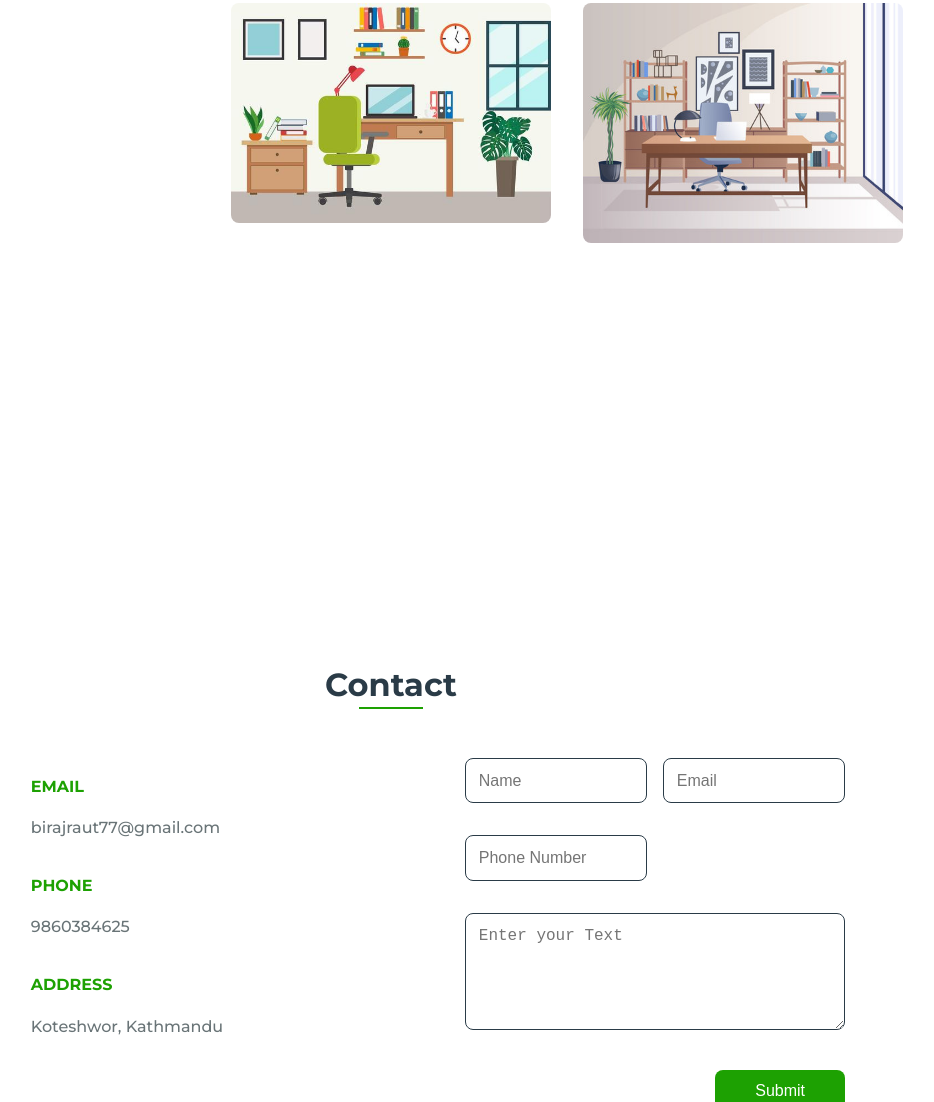
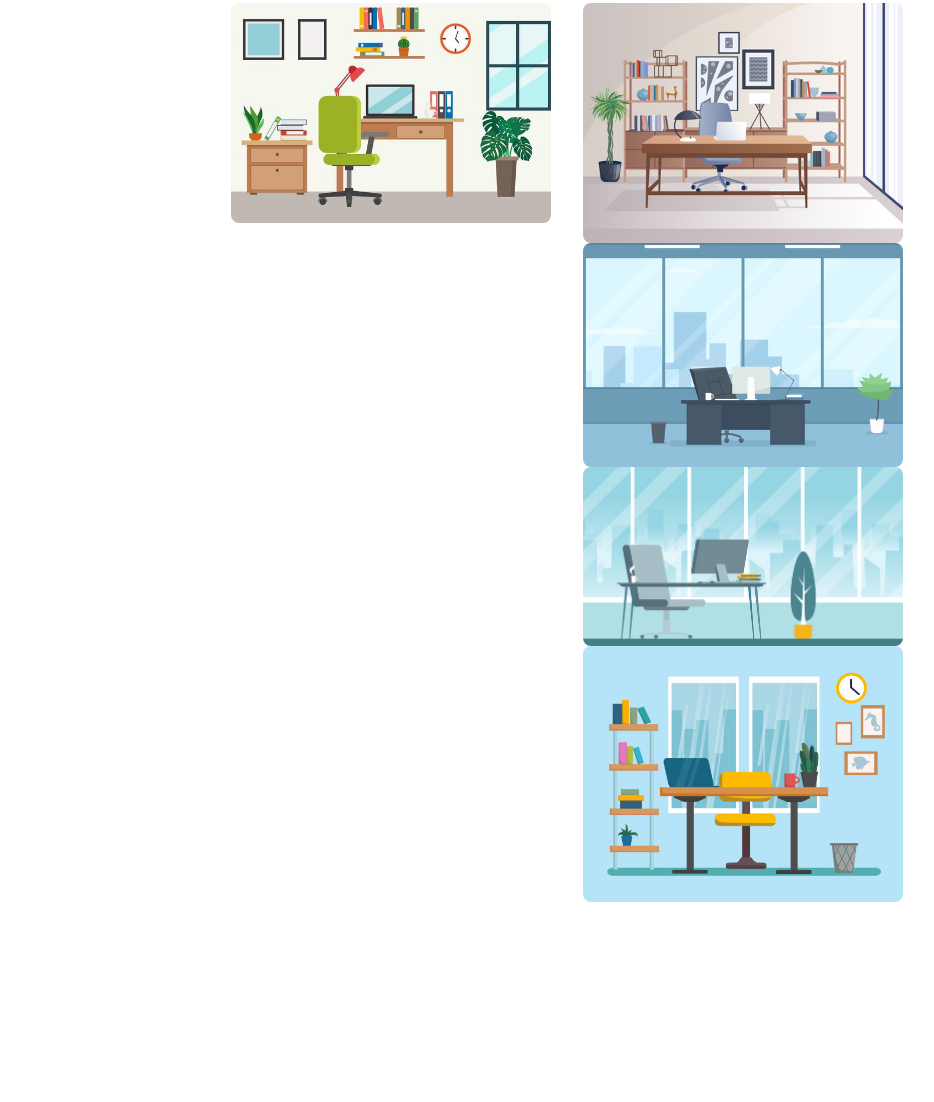
Before and after one commit to rautbiraj/rautbiraj.github.io, a plain HTML site: page index.html in a window 1280 px wide. Shown: the part 2064-3166 px from the top of the page, without its empty margins (249-1183 px from the left). Drawn offline with nearby package versions, Linux system fonts and the light colour scheme.

Commit message:
index fixes

```diff
--- a/index.html
+++ b/index.html
@@ -128,21 +128,21 @@
                             <a href="#" class="portfolio__link-name">View details</a>
                         </div>
                     <div class="portfolio__img">
-                        <img src="assets/img/work4.jpg" alt="">
+                        <img src="img/work4.jpg" alt="">
 
                         <div class="portfolio__link">
                             <a href="#" class="portfolio__link-name">View details</a>
                         </div>
                     </div>
                     <div class="portfolio__img">
-                        <img src="assets/img/work5.jpg" alt="">
+                        <img src="img/work5.jpg" alt="">
 
                         <div class="portfolio__link">
                             <a href="#" class="portfolio__link-name">View details</a>
                         </div>
                     </div>
                     <div class="portfolio__img">
-                        <img src="assets/img/work6.jpg" alt="">
+                        <img src="img/work6.jpg" alt="">
 
                         <div class="portfolio__link">
                             <a href="#" class="portfolio__link-name">View details</a>
```
